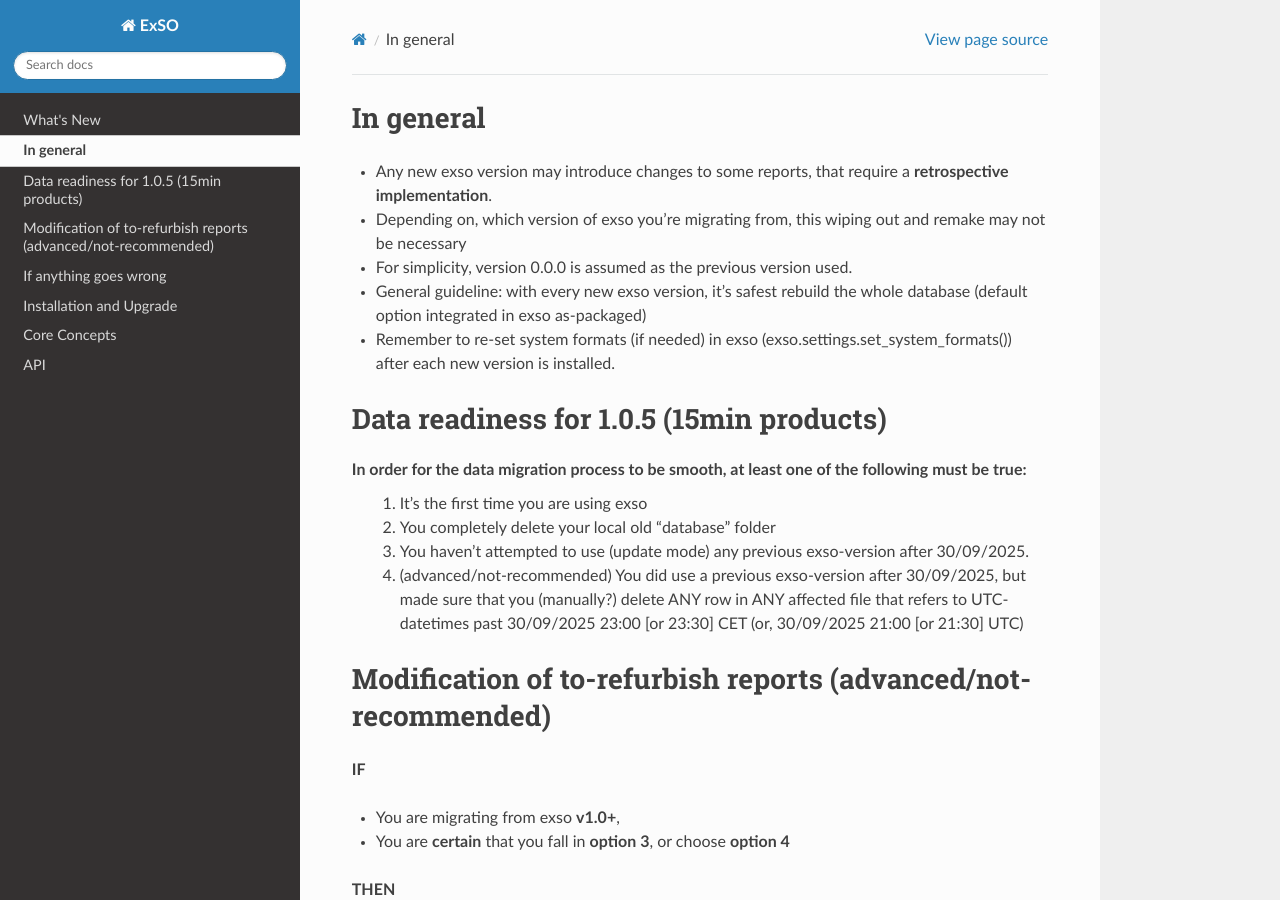
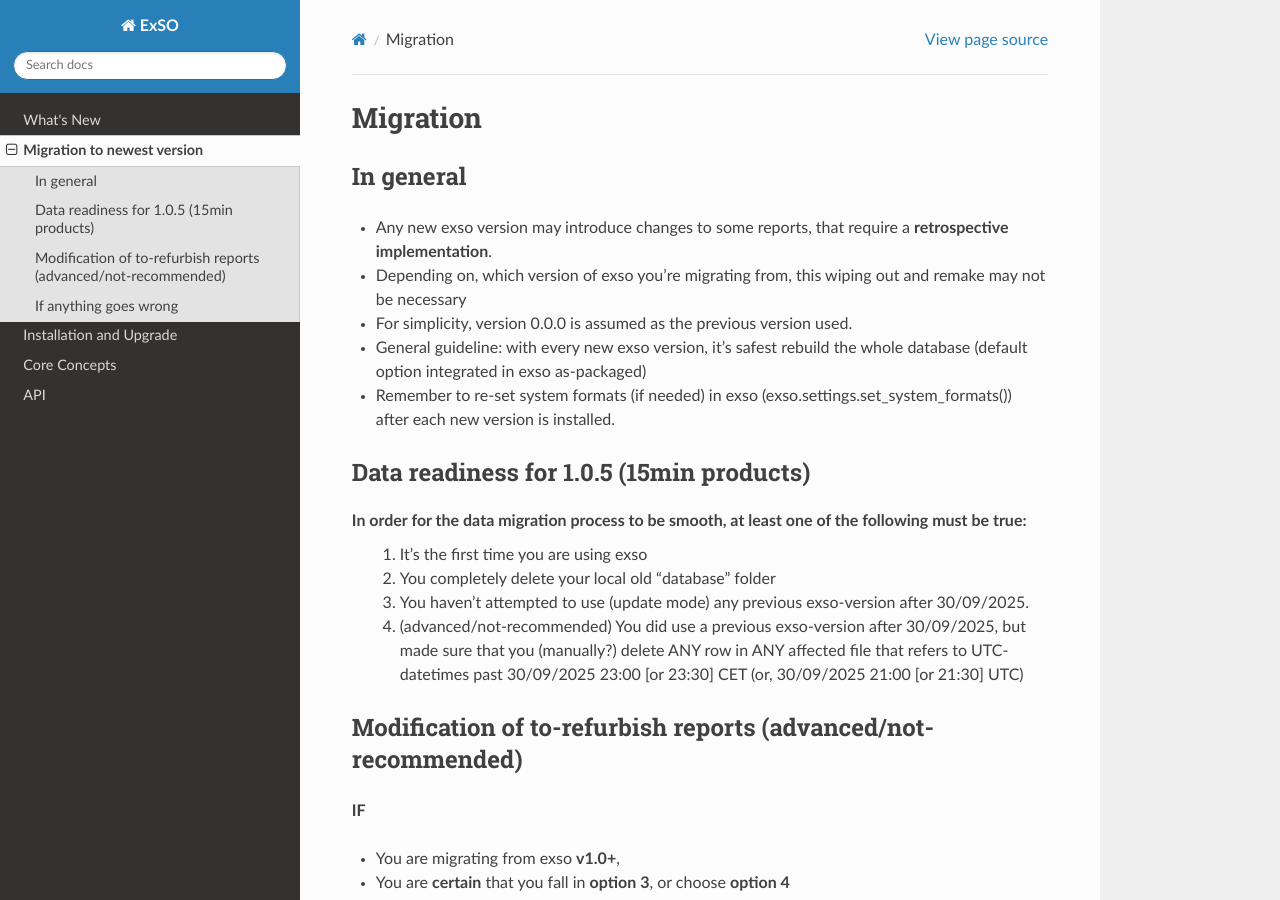
Before and after one commit to ThanosGkou/exso, a Sphinx documentation site: the page built from docs/source/migration.rst, in a window 1280 px wide and 900 px high. Built offline with Sphinx 7.4.7 and the Read the Docs theme 3.1.0, drawn with Linux system fonts in a browser that asks for light colours.

Commit message:
docs indentation

```diff
--- a/docs/source/migration.rst
+++ b/docs/source/migration.rst
@@ -1,4 +1,8 @@
 .. _migration:
+.. include:: substitutions.rst
+
+Migration
+===========
 
 In general
 ***********
```
